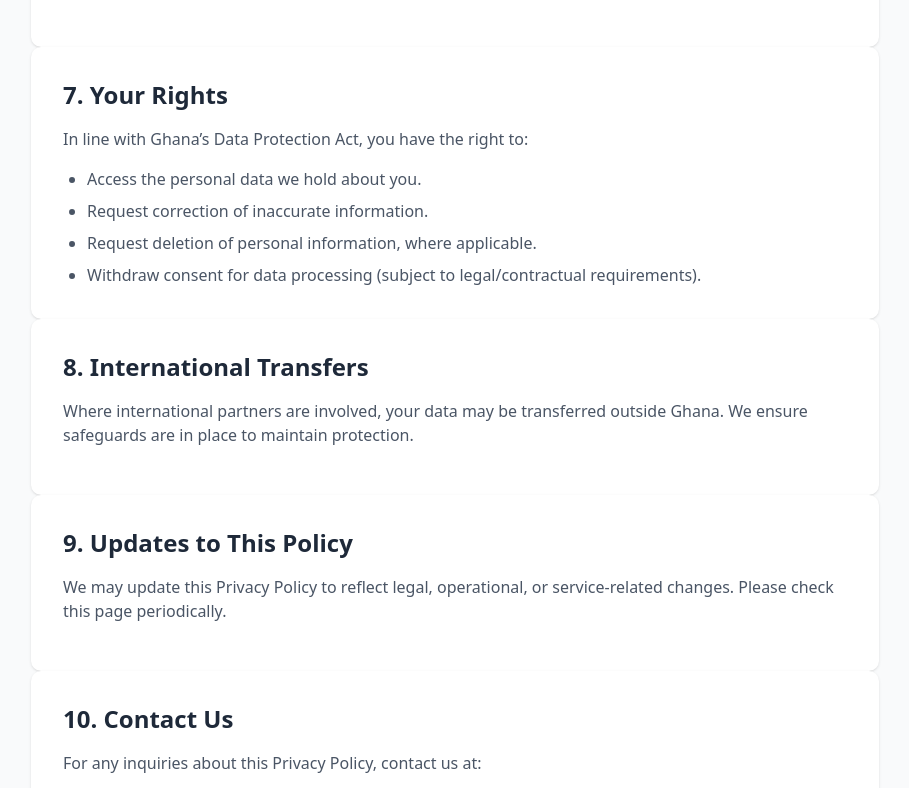
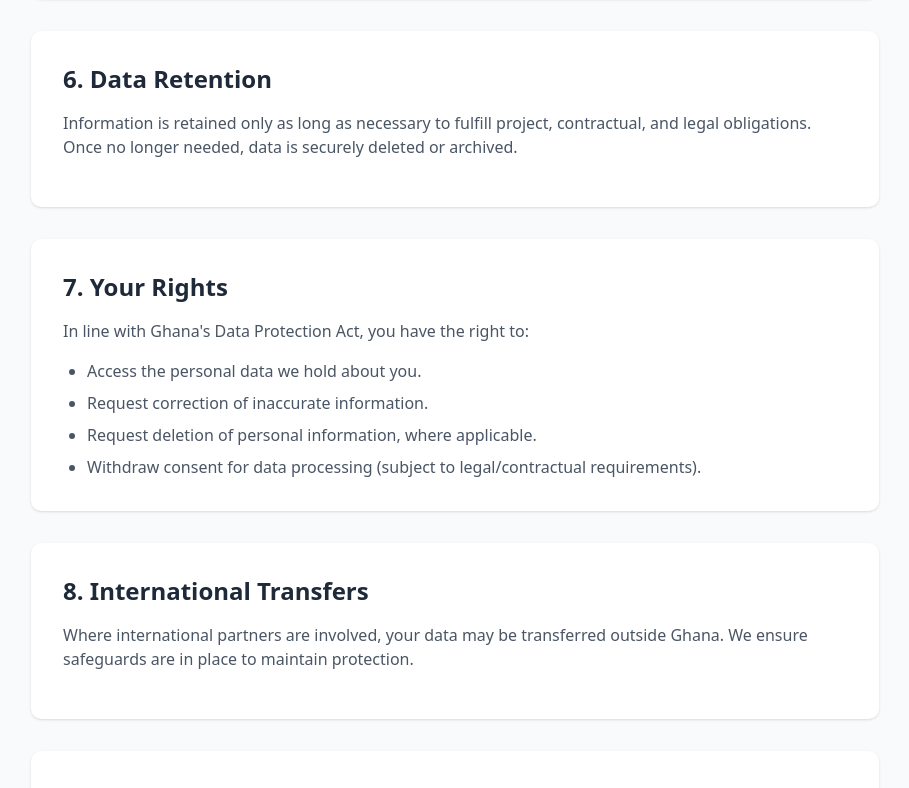
Before and after one commit to Grld-Andy/Electrical_Web, a React (Vite) app: page /privacy-policy in a window 1280 px wide. Shown: the part 1841-2629 px from the top of the page, without its empty margins (185-1094 px from the left). Built offline with nearby package versions, Linux system fonts and the light colour scheme.

Commit message:
update navbar

```diff
--- a/src/components/Layout/Header.tsx
+++ b/src/components/Layout/Header.tsx
@@ -1,4 +1,4 @@
-import React, { useState } from 'react';
+import { useState } from 'react';
 import { motion, AnimatePresence } from 'framer-motion';
 import { FaMapMarkerAlt, FaLinkedinIn, FaFacebookF, FaEnvelope, FaBars, FaTimes } from 'react-icons/fa';
 import { Link } from 'react-router-dom';
@@ -130,7 +130,7 @@ const Header = () => {
         </Link>
         <button
           onClick={() => setMobileMenuOpen(true)}
-          className="text-white text-3xl"
+          className="text-white text-3xl cursor-pointer"
           aria-label="Open menu"
         >
           <FaBars />
@@ -159,7 +159,7 @@ const Header = () => {
                 <span className="text-white font-bold text-xl">Menu</span>
                 <button
                   onClick={() => setMobileMenuOpen(false)}
-                  className="text-white text-3xl"
+                  className="text-white text-3xl cursor-pointer"
                   aria-label="Close menu"
                 >
                   <FaTimes />
--- a/src/pages/PrivacyPolicy.tsx
+++ b/src/pages/PrivacyPolicy.tsx
@@ -29,7 +29,7 @@ const PrivacyPolicy: React.FC = () => {
         </motion.div>
 
         {/* Sections */}
-        <div className="space-y-">
+        <div className="space-y-8">
           {[
             {
               title: "1. Introduction",
@@ -82,7 +82,7 @@ const PrivacyPolicy: React.FC = () => {
             },
             {
               title: "7. Your Rights",
-              body: `In line with Ghana’s Data Protection Act, you have the right to:`,
+              body: `In line with Ghana's Data Protection Act, you have the right to:`,
               list: [
                 "Access the personal data we hold about you.",
                 "Request correction of inaccurate information.",
```
